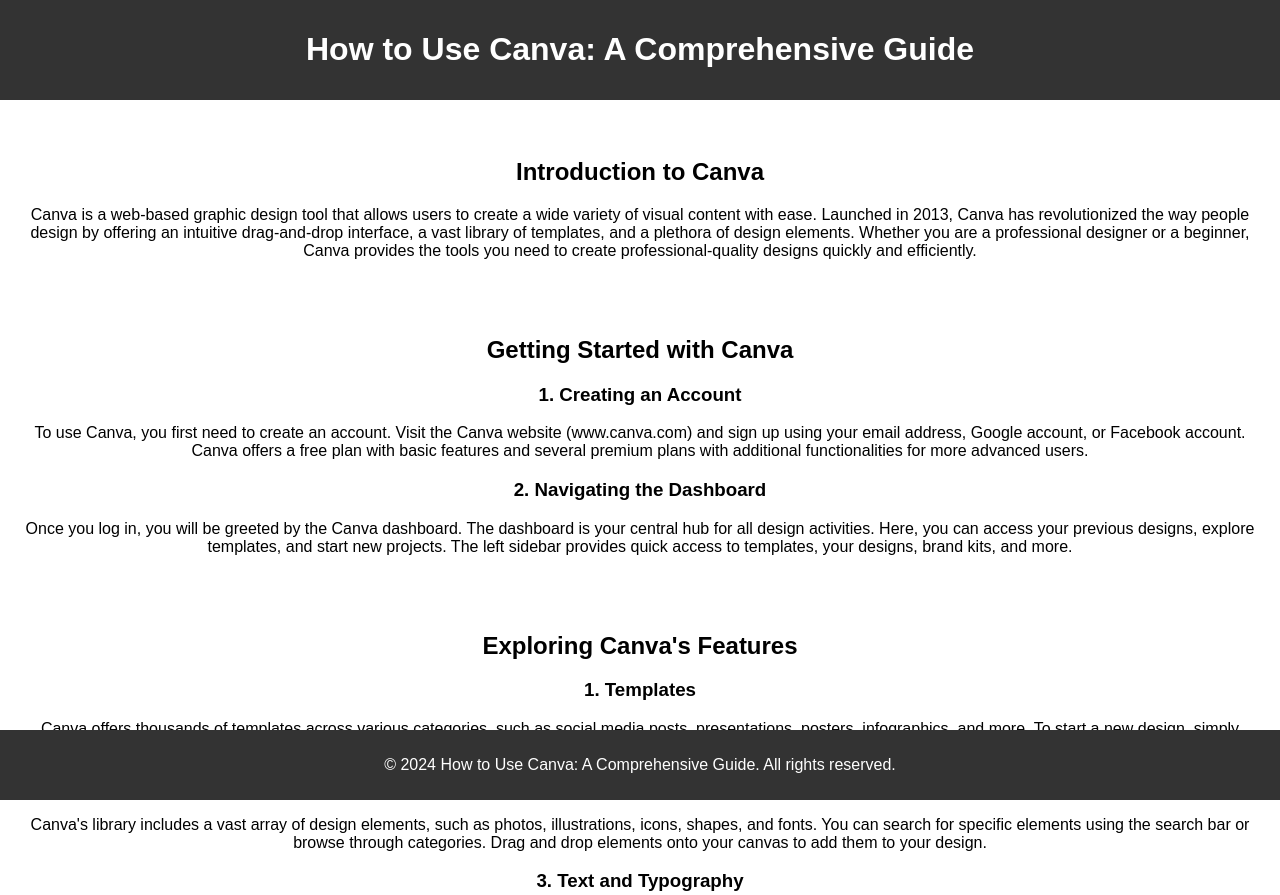
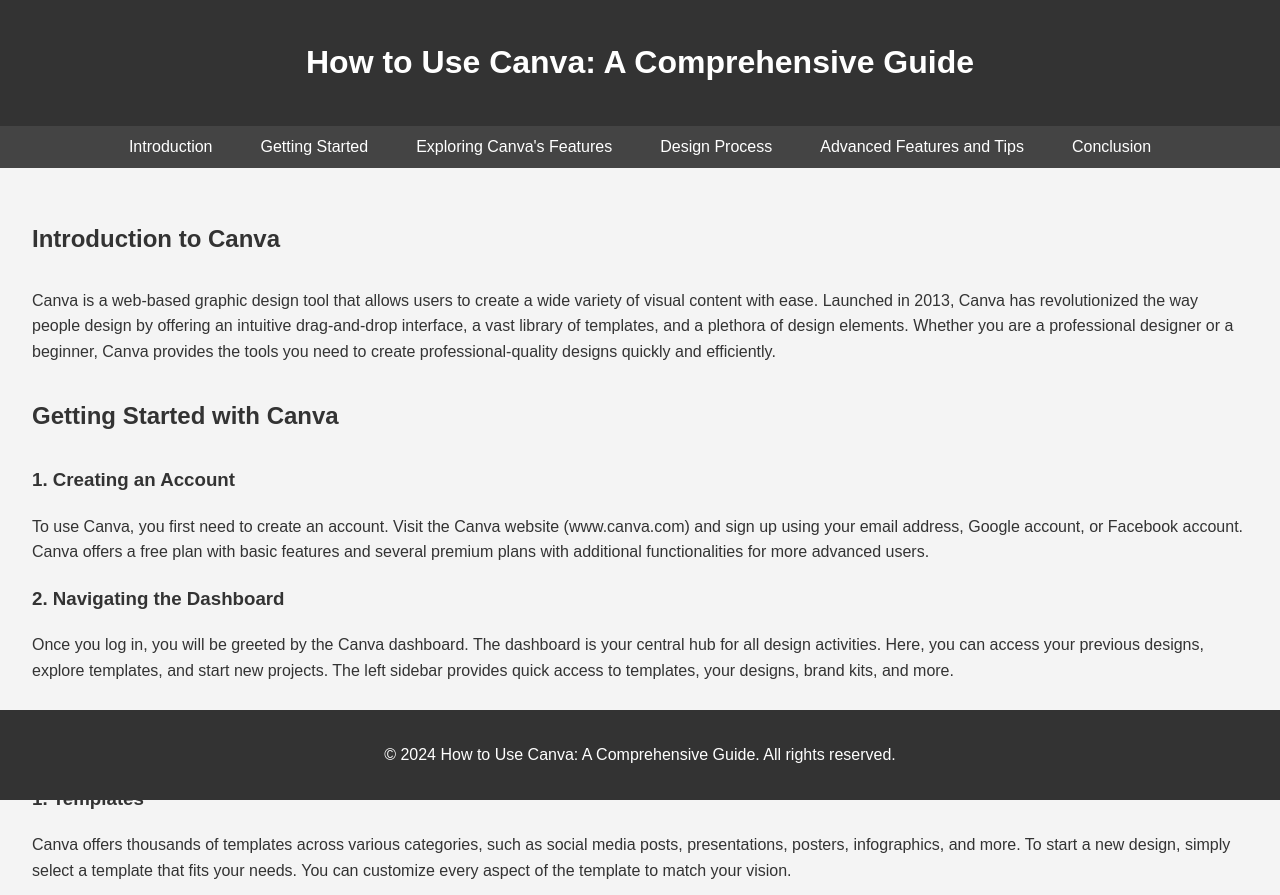
Before and after one commit to TechGenius1234/Mycoolwebsite, a plain HTML site: page index.html in a window 1280 px wide. Shown: the top 895 px of the page. Drawn offline with Linux system fonts and the light colour scheme.

Commit message:
Update styles.css

```diff
--- a/styles.css
+++ b/styles.css
@@ -2,43 +2,63 @@ body {
     font-family: Arial, sans-serif;
     margin: 0;
     padding: 0;
+    line-height: 1.6;
+    background-color: #f4f4f4;
+    color: #333;
 }
 
 header {
-    background-color: #333;
-    padding: 10px 0;
+    background: #333;
     color: white;
+    padding: 1rem 0;
     text-align: center;
 }
 
 nav ul {
-    list-style: none;
-    padding: 0;
-    margin: 0;
+    background: #444;
+    color: white;
     display: flex;
     justify-content: center;
+    padding: 0;
+    list-style: none;
+    margin: 0;
 }
 
 nav ul li {
-    margin: 0 15px;
+    margin: 0 1rem;
 }
 
 nav ul li a {
     color: white;
     text-decoration: none;
+    padding: 0.5rem;
+    display: block;
+}
+
+nav ul li a:hover {
+    background: #555;
+}
+
+main {
+    padding: 2rem;
 }
 
 section {
-    padding: 20px;
-    text-align: center;
+    margin-bottom: 2rem;
+}
+
+h2 {
+    color: #333;
+    border-bottom: 2px solid #f4f4f4;
+    padding-bottom: 0.5rem;
 }
 
 footer {
-    background-color: #333;
+    background: #333;
     color: white;
     text-align: center;
-    padding: 10px 0;
+    padding: 1rem 0;
     position: fixed;
+    bottom: 0;
     width: 100%;
-    bottom: 0;
 }
```
